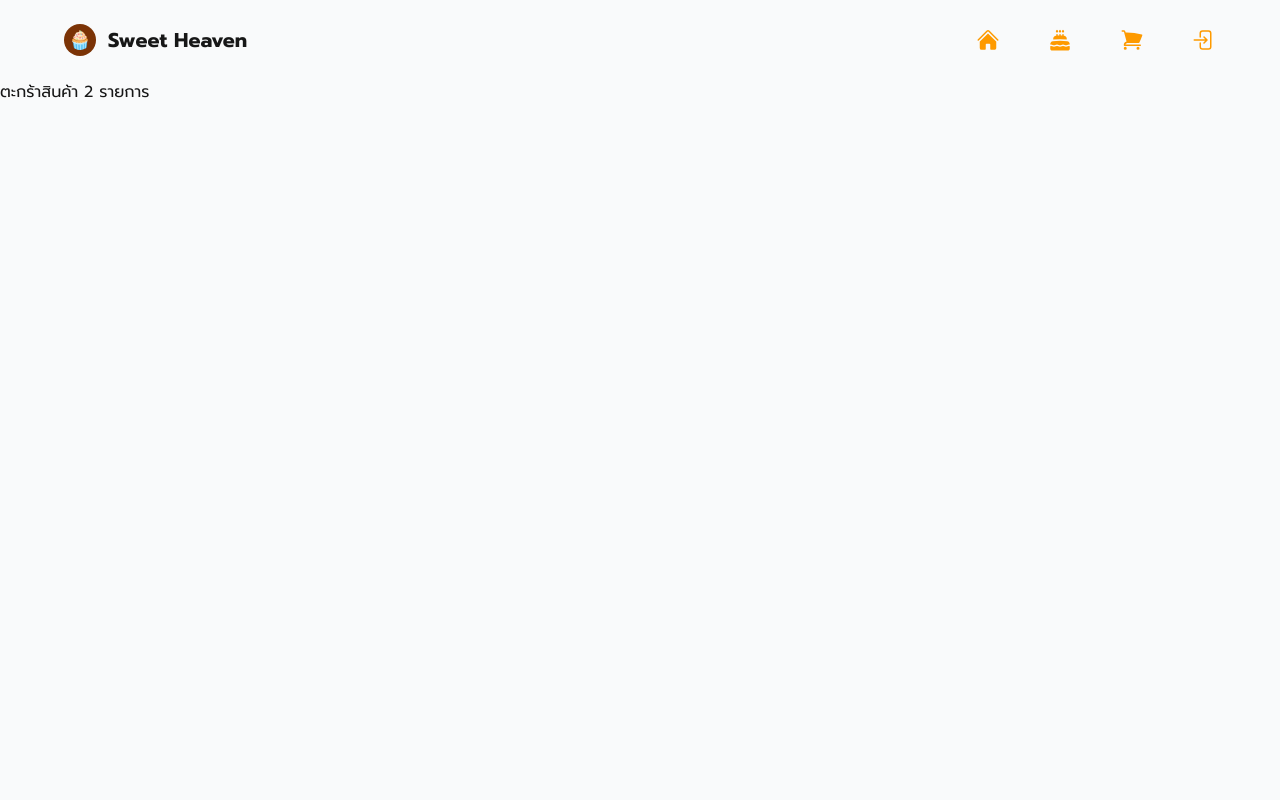
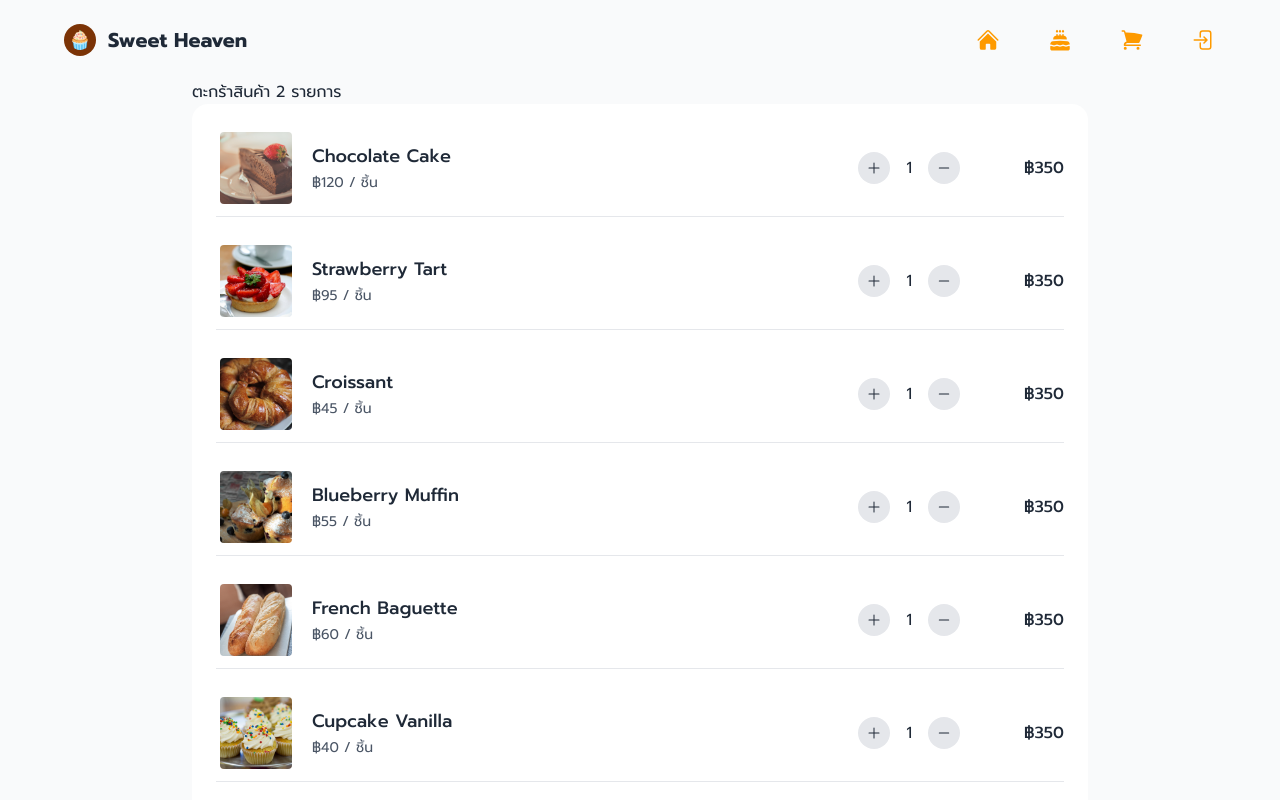
Before and after one commit to thelastcat15/Bakery_Pos, a Next.js app in the folder frontend/: page /cart in a window 1280 px wide. Shown: the top 800 px of the page. Built offline with nearby package versions, Linux system fonts and the light colour scheme.

Commit message:
feat(cart-page): implement cart functionality with increase and decrease buttons

```diff
--- a/frontend/src/app/(user)/cart/page.tsx
+++ b/frontend/src/app/(user)/cart/page.tsx
@@ -1,7 +1,11 @@
+import { CartList } from "@/components/common/List"
+import { products } from "@/data/mock/product_mock"
+
 const CartPage = () => {
   return (
-    <div>
+    <div className="max-w-4xl mx-auto">
       <h1>ตะกร้าสินค้า 2 รายการ</h1>
+      <CartList products={products} />
     </div>
   )
 }
--- a/frontend/src/app/globals.css
+++ b/frontend/src/app/globals.css
@@ -2,7 +2,7 @@
 
 :root {
   --background: var(--color-gray-50);
-  --foreground: #171717;
+  --foreground: #1f2937;
 }
 
 @theme {
--- a/frontend/src/components/common/Button.tsx
+++ b/frontend/src/components/common/Button.tsx
@@ -19,6 +19,14 @@ interface CartButtonProps {
   onClick: () => void
   href?: string
   className?: string
+}
+
+interface IncreaseButtonProps {
+  onClick: () => void
+}
+
+interface DecreaseButtonProps {
+  onClick: () => void
 }
 
 export const PrimaryButton = ({
@@ -87,3 +95,47 @@ export const CartButton = ({
     </button>
   )
 }
+
+export const IncreaseButton = ({ onClick }: IncreaseButtonProps) => {
+  return (
+    <button
+      onClick={onClick}
+      className="bg-gray-200 p-2 rounded-full cursor-pointer hover:bg-gray-300">
+      <span>
+        <svg
+          xmlns="http://www.w3.org/2000/svg"
+          viewBox="0 0 24 24"
+          fill="currentColor"
+          className="size-4">
+          <path
+            fillRule="evenodd"
+            d="M12 3.75a.75.75 0 0 1 .75.75v6.75h6.75a.75.75 0 0 1 0 1.5h-6.75v6.75a.75.75 0 0 1-1.5 0v-6.75H4.5a.75.75 0 0 1 0-1.5h6.75V4.5a.75.75 0 0 1 .75-.75Z"
+            clipRule="evenodd"
+          />
+        </svg>
+      </span>
+    </button>
+  )
+}
+
+export const DecreaseButton = ({ onClick }: DecreaseButtonProps) => {
+  return (
+    <button
+      onClick={onClick}
+      className="bg-gray-200 p-2 rounded-full cursor-pointer hover:bg-gray-300">
+      <span>
+        <svg
+          xmlns="http://www.w3.org/2000/svg"
+          viewBox="0 0 24 24"
+          fill="currentColor"
+          className="size-4">
+          <path
+            fillRule="evenodd"
+            d="M4.25 12a.75.75 0 0 1 .75-.75h14a.75.75 0 0 1 0 1.5H5a.75.75 0 0 1-.75-.75Z"
+            clipRule="evenodd"
+          />
+        </svg>
+      </span>
+    </button>
+  )
+}
--- a/frontend/src/components/common/Card.tsx
+++ b/frontend/src/components/common/Card.tsx
@@ -1,6 +1,6 @@
 import { Product } from "@/types/product_type"
 import Image from "next/image"
-import { CartButton } from "./Button"
+import { CartButton, DecreaseButton, IncreaseButton } from "./Button"
 
 interface CardProductProps {
   product: Product
@@ -11,6 +11,10 @@ interface CardPromotionProps {
   promotion?: string
 }
 
+interface CardCartProps {
+  product: Product
+}
+
 export const CardProduct = ({ product }: CardProductProps) => {
   return (
     <div className="bg-white rounded-2xl shadow-md hover:shadow-xl hover:-translate-y-2 transition-all duration-300 overflow-hidden flex flex-col">
@@ -19,7 +23,7 @@ export const CardProduct = ({ product }: CardProductProps) => {
           src={product.image}
           alt={product.name}
           fill
-          className="object-cover  hover:shadow-xl hover:scale-[1.02] transition-all duration-300"
+          className="object-cover hover:shadow-xl hover:scale-[1.02] transition-all duration-300"
         />
       </figure>
       <div className="p-3 md:p-4 flex flex-col flex-1">
@@ -39,3 +43,34 @@ export const CardProduct = ({ product }: CardProductProps) => {
     </div>
   )
 }
+
+export const CardCart = ({ product }: CardCartProps) => {
+  return (
+    <div className="flex justify-between items-center">
+      <div className="flex items-center gap-4">
+        <figure className="relative h-18 w-18 md:h-20 md:w-20">
+          <Image
+            src={product.image}
+            alt={product.name}
+            fill
+            className="object-cover p-1 rounded-lg"
+          />
+        </figure>
+        <div>
+          <h3 className="text-lg font-medium">{product.name}</h3>
+          <span className="text-xs md:text-sm text-gray-600">
+            ฿{product.price} / ชิ้น
+          </span>
+        </div>
+      </div>
+      <div className="flex items-center justify-between gap-16">
+        <div className="flex items-center justify-between gap-4">
+          <IncreaseButton onClick={() => console.log("Increase Button")} />
+          <div>1</div>
+          <DecreaseButton onClick={() => console.log("Decrease button")} />
+        </div>
+        <p className="font-medium">฿350</p>
+      </div>
+    </div>
+  )
+}
--- a/frontend/src/components/common/List.tsx
+++ b/frontend/src/components/common/List.tsx
@@ -1,6 +1,6 @@
 "use client"
 import { Product } from "@/types/product_type"
-import { CardProduct } from "./Card"
+import { CardCart, CardProduct } from "./Card"
 import { CategoryButton } from "./Button"
 import { Category } from "@/types/category_type"
 
@@ -10,6 +10,10 @@ interface ProductListProps {
 
 interface CategoryListProps {
   categories: Category[]
+}
+
+interface CardListProps {
+  products: Product[]
 }
 
 export const SuggestList = ({ products }: ProductListProps) => {
@@ -48,3 +52,18 @@ export const CategoryList = ({ categories }: CategoryListProps) => {
     </div>
   )
 }
+
+export const CartList = ({ products }: CardListProps) => {
+  return (
+    <div className="bg-white rounded-2xl p-4 md:p-6">
+      <div className="flex flex-col gap-2">
+        {products.map((p) => (
+          <div key={p.id}>
+            <CardCart product={p} />
+            <hr className="text-gray-200 mt-2 mb-4" />
+          </div>
+        ))}
+      </div>
+    </div>
+  )
+}
```
